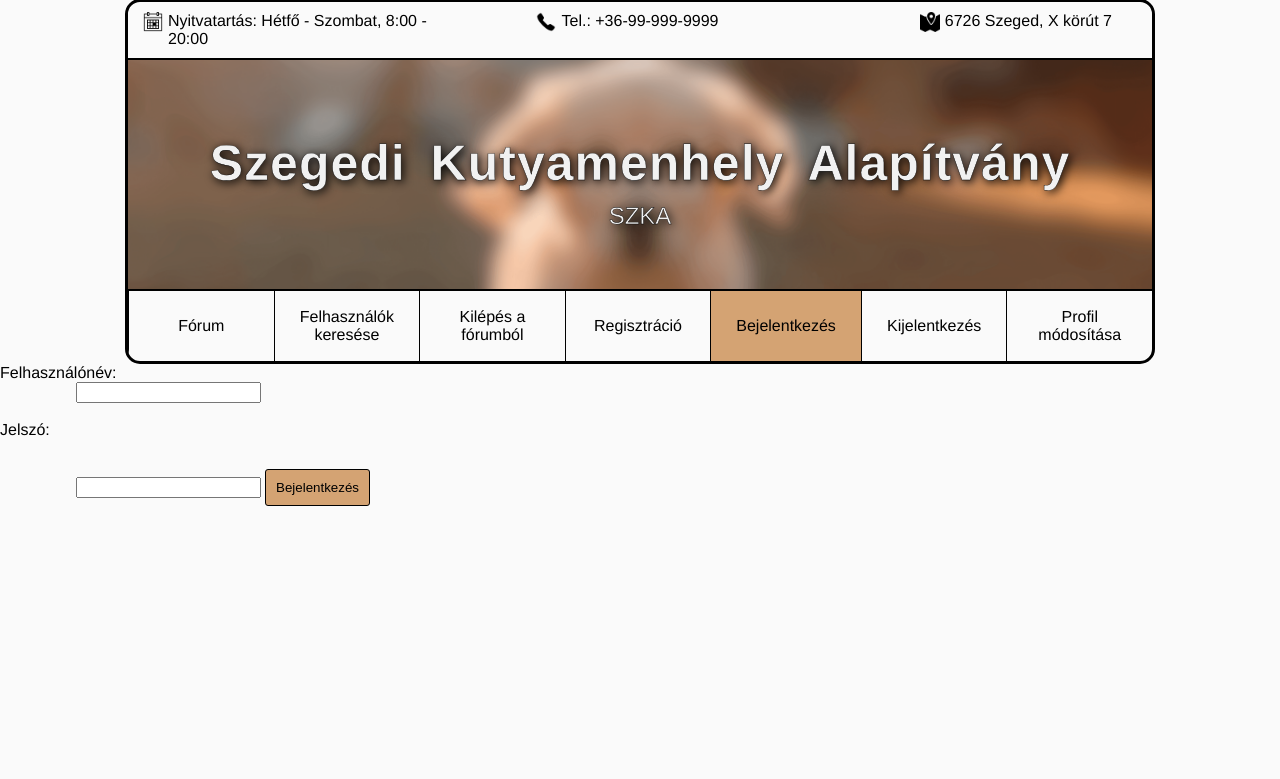
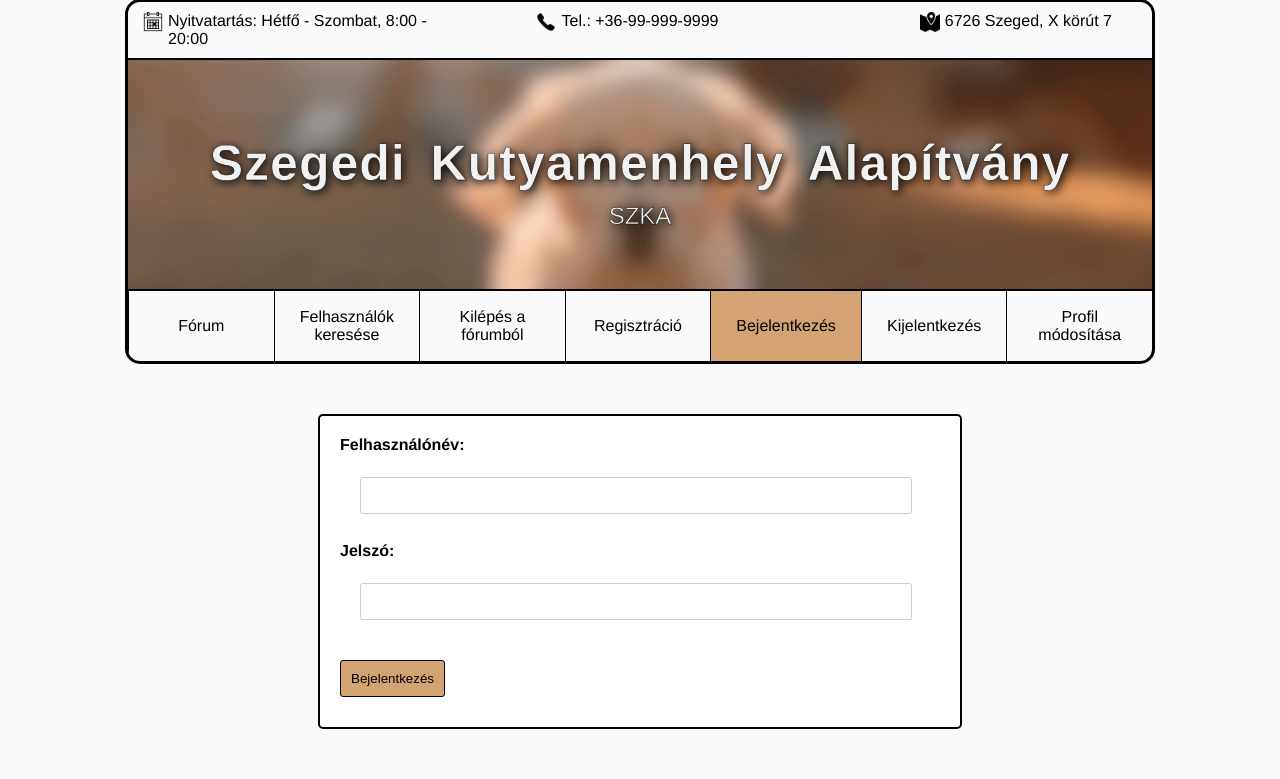
Before and after one commit to martin-nandor-csikos/Webterv, a PHP site: page /loginPage.php in a window 1280 px wide. Shown: the part 21-800 px from the top of the page. Run offline with PHP 8.4, Linux system fonts and the light colour scheme.

Commit message:
styled the login page

```diff
--- a/loginPage.php
+++ b/loginPage.php
@@ -41,16 +41,16 @@
             <a href="changeUserInfoPage.php" id="changeinfo" class="notActive">Profil módosítása</a>
         </nav>
     </header>
-    <form action="./php/login.php" method="POST">
-        <label for="fhnev">Felhasználónév:</label>
+    <form id="loginform" action="./php/login.php" method="POST">
+        <label class="labels" for="fhnev">Felhasználónév:</label>
         <br>
-        <input type="text" name="fhnev" maxlength="255" minlength="2" required>
+        <input class="szoveges" type="text" name="fhnev" maxlength="255" minlength="2" required>
         <br><br>
 
-        <label for="jelszo">Jelszó:</label>
+        <label class="labels" for="jelszo">Jelszó:</label>
         <br>
-        <input type="password" name="jelszo" maxlength="255" minlength="6" required>
-
+        <input class="szoveges" type="password" name="jelszo" maxlength="255" minlength="6" required>
+        <br>
         <input type="submit" name="bejelentkezes" value="Bejelentkezés">
     </form>
 
--- a/styles.css
+++ b/styles.css
@@ -1086,9 +1086,9 @@ a:visited {
 }
 
 
-/*registrationPage.php and changeUserInfoPage.php*/
+/*registrationPage.php, loginPage.php and changeUserInfoPage.php*/
 
-#registrationform, #changeinfoform {
+#registrationform, #changeinfoform, #loginform {
     margin: 50px auto;
     padding: 20px;
     max-width: 600px;
```
